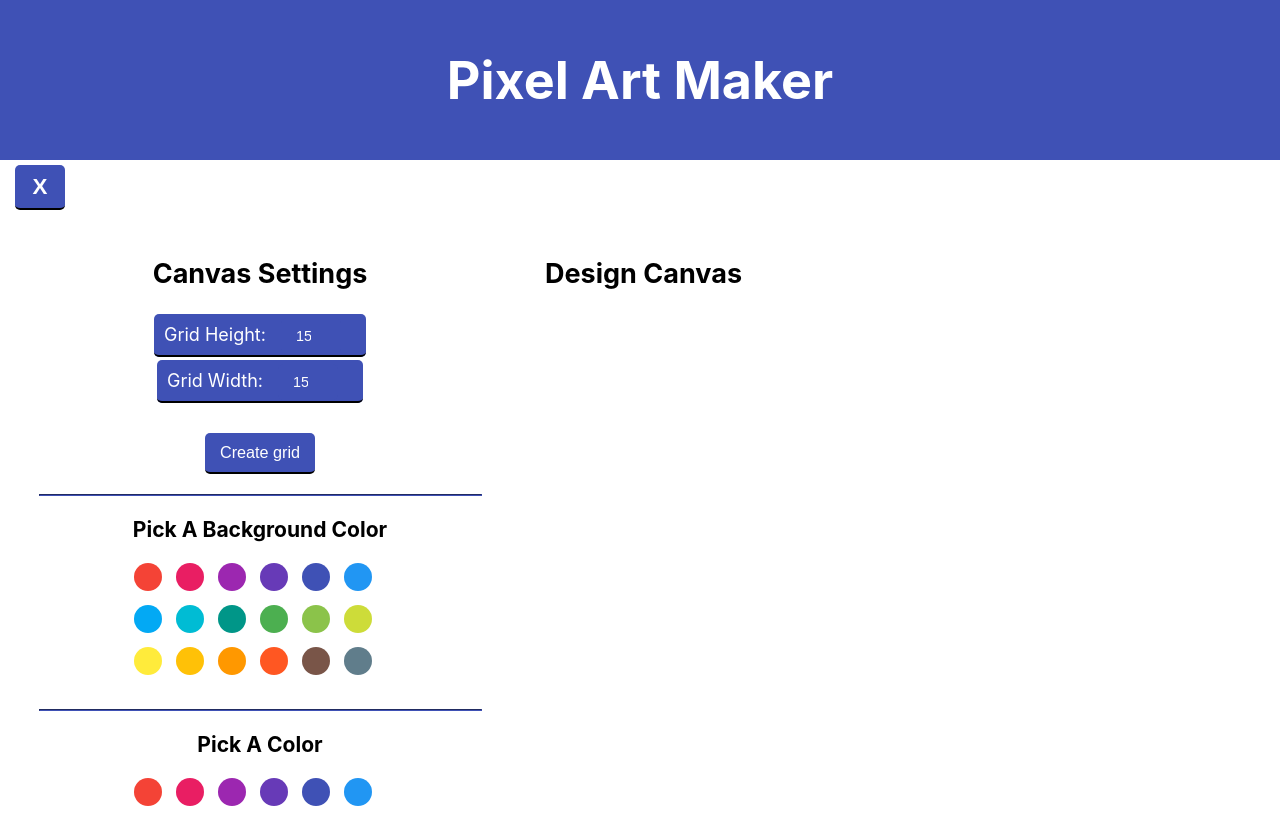
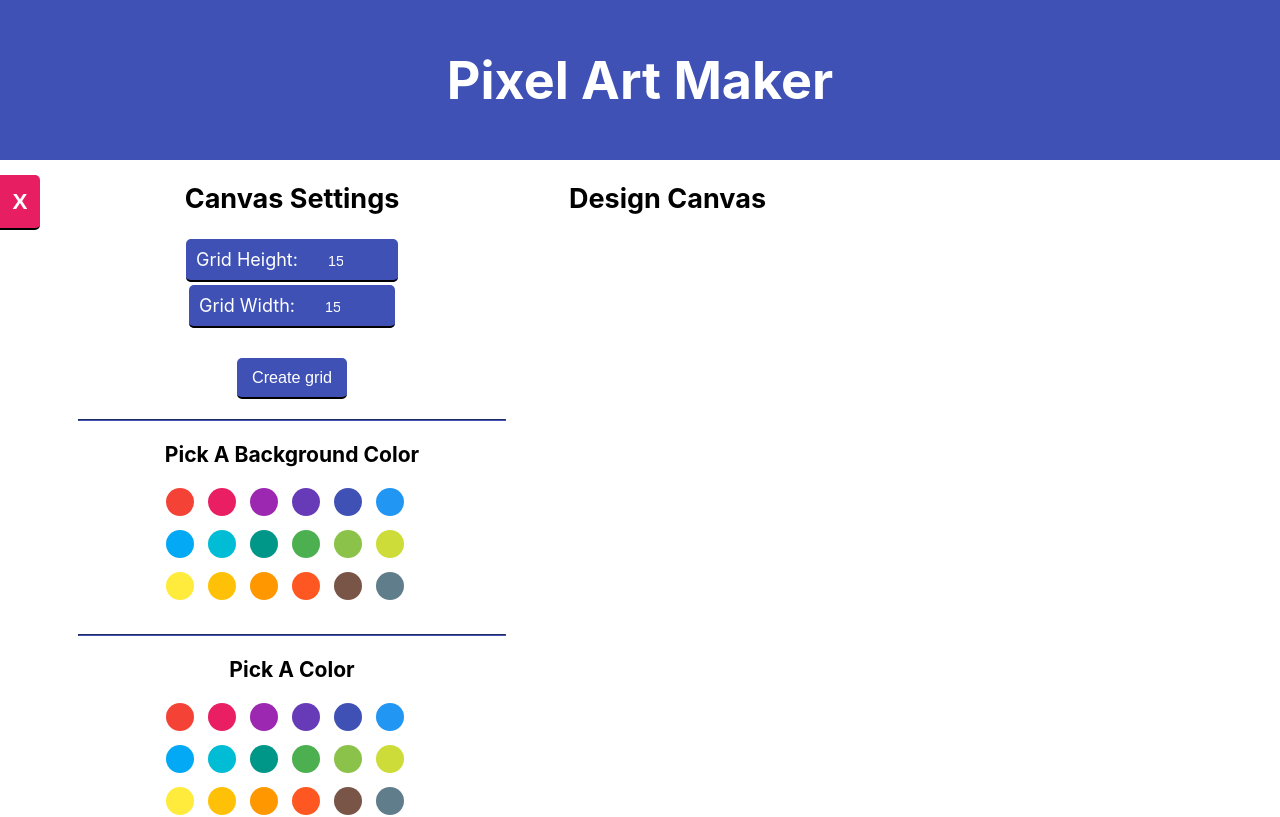
Before and after one commit to cMikolai/react-pixel-art-maker, a React (Create React App) app: page / in a window 1280 px wide. Shown: the top 817 px of the page. Built offline with nearby package versions, Linux system fonts and the light colour scheme.

Commit message:
change menu style

```diff
--- a/src/App.css
+++ b/src/App.css
@@ -2,6 +2,7 @@
   --main-color: #3f51b5;
   --main-text-color: #000;
   --second-text-color: #fff;
+  --highlight: #e81e63;
 }
 
 input {
@@ -45,20 +46,20 @@ appearance: none;
 
 .mobile-menu {
   margin-bottom: 20px;
-  width: 100%;
-  text-align: left;
+  float: left;
 }
 
 .show-settings {
-  width: 50px;
-  height: 45px;
-  border-radius: 5px;
+  width: 40px;
+  height: 55px;
+  border-bottom-right-radius: 5px;
+  border-top-right-radius: 5px;
   border: none;
-  margin: 5px 15px;
+  margin: 15px 0;
   font-size: 1.4em;
   font-weight: bold;
   color: var(--second-text-color);
-  background-color: var(--main-color);
+  background-color: var(--highlight);
   border-bottom: 2px solid black;
 }
 
```
